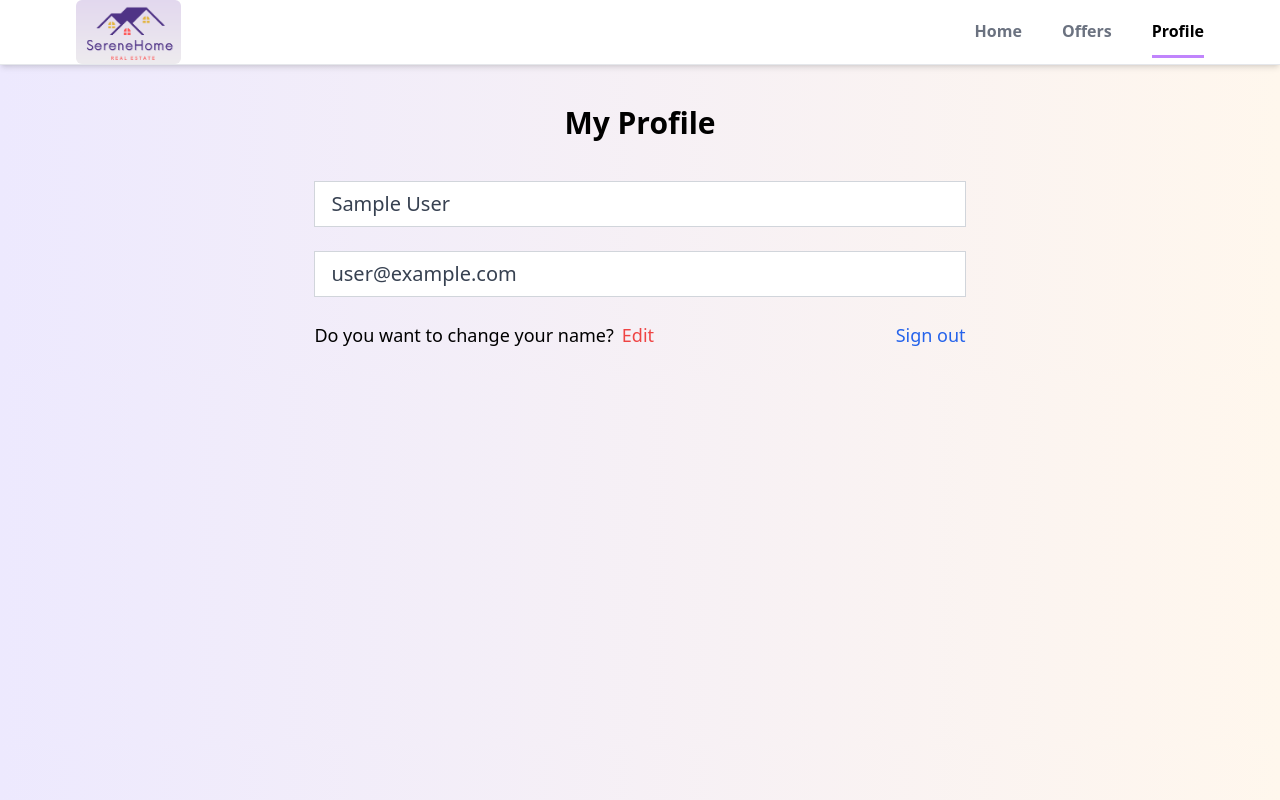
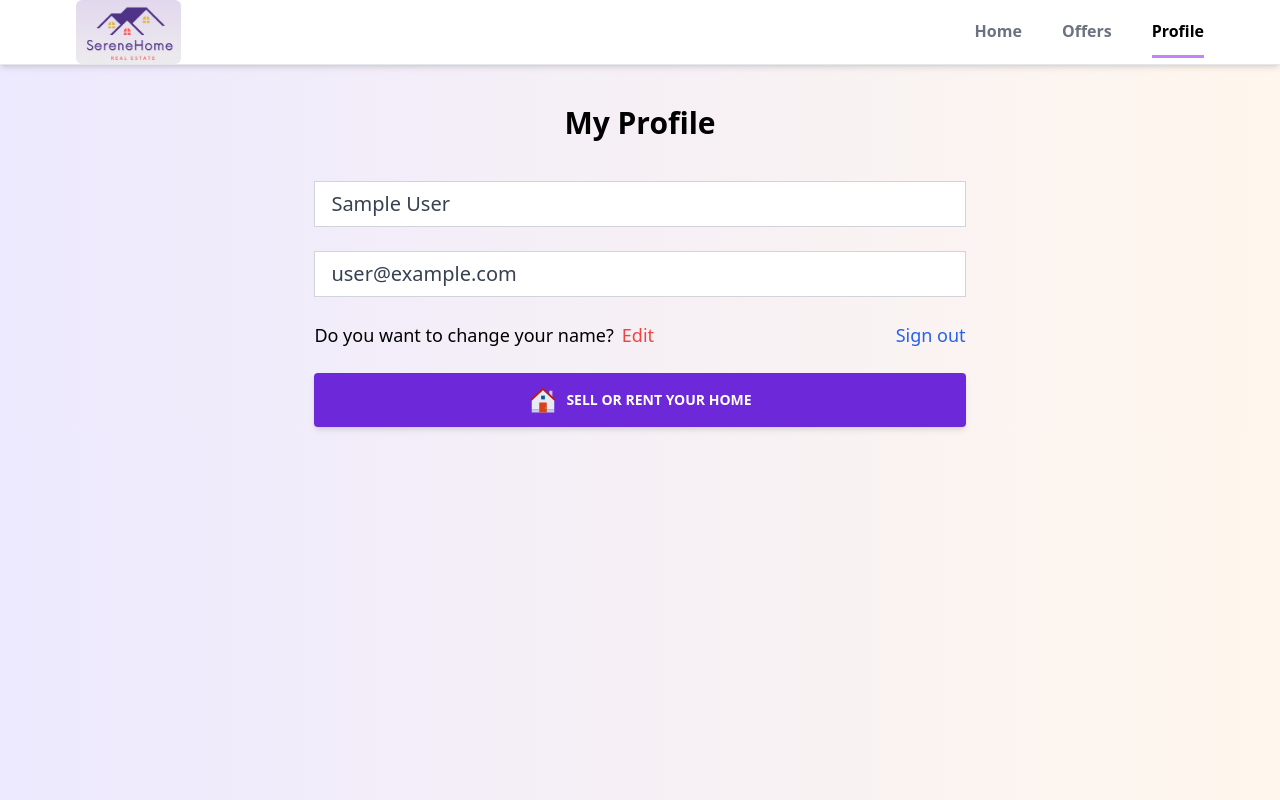
Before and after one commit to AvresCode/realtor, a React (Create React App) app: page /myprofile in a window 1280 px wide. Built offline with nearby package versions, Linux system fonts and the light colour scheme; no server answers; sample sign-in values are in the browser's storage.

Commit message:
add button and a page for create listing

```diff
--- a/src/App.js
+++ b/src/App.js
@@ -9,6 +9,7 @@ import Header from './components/Header';
 import { ToastContainer } from 'react-toastify';
 import 'react-toastify/dist/ReactToastify.css';
 import PrivateRoute from './components/PrivateRoute';
+import CreateListing from './pages/CreateListing';
 
 function App() {
   return (
@@ -24,6 +25,7 @@ function App() {
           <Route path="/myprofile" element={<PrivateRoute />}>
             <Route path="/myprofile" element={<Profile />} />
           </Route>
+          <Route path="/create-listing" element={<CreateListing />} />
         </Routes>
       </Router>
       <ToastContainer
--- /dev/null
+++ b/src/pages/CreateListing.jsx
@@ -0,0 +1,3 @@
+export default function CreateListing() {
+  return <div>Listing</div>;
+}
--- a/src/pages/Profile.jsx
+++ b/src/pages/Profile.jsx
@@ -4,7 +4,8 @@ import { useNavigate } from 'react-router';
 import { toast } from 'react-toastify';
 import { updateProfile } from 'firebase/auth';
 import { doc, updateDoc } from 'firebase/firestore';
-
+import { Link } from 'react-router-dom';
+import { FcHome } from 'react-icons/fc';
 export default function Profile() {
   const navigate = useNavigate();
   const [formData, setFormData] = useState({
@@ -92,6 +93,15 @@ export default function Profile() {
               </p>
             </div>
           </form>
+          <button className="w-full bg-violet-700  text-white py-3 px-6 text-sm font-semibold rounded shadow-md uppercase hover:bg-violet-800 transition duration-150 ease-in-out hover:shadow-lg active:bg-violet-900">
+            <Link
+              to="/create-listing"
+              className="flex justify-center items-center"
+            >
+              <FcHome className="text-3xl mr-2" />
+              Sell or rent your home
+            </Link>
+          </button>
         </div>
       </section>
     </>
```
